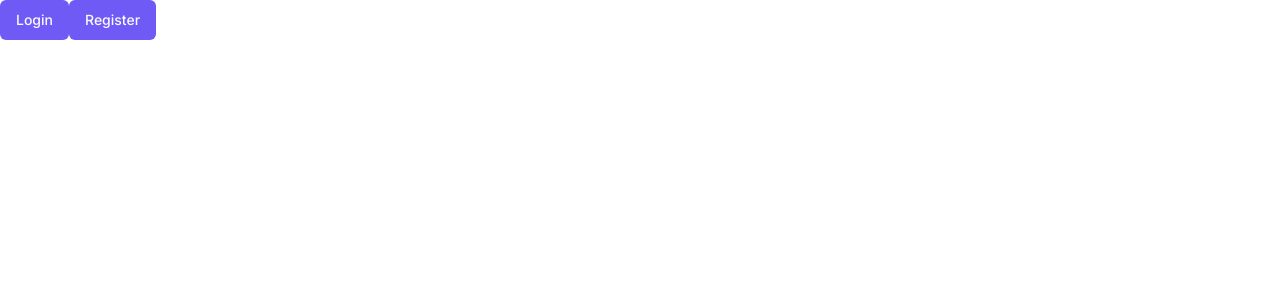
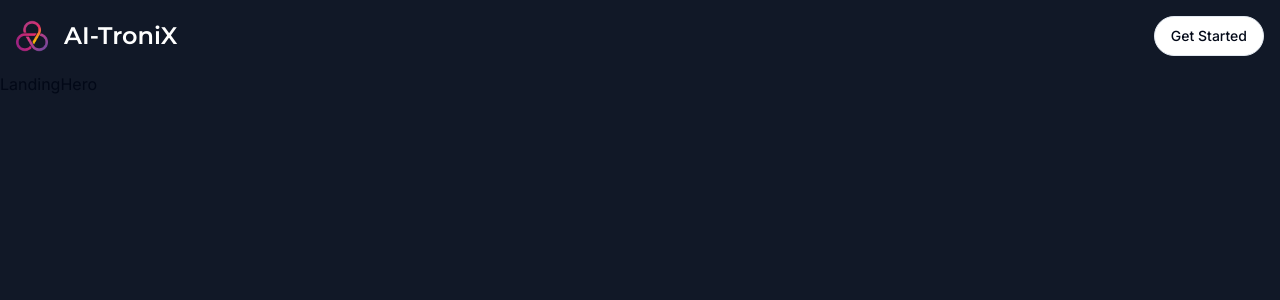
Before and after one commit to mrswastik-robot/SaaS-AI-Tronix, a Next.js app: page / in a window 1280 px wide. Shown: the top 300 px of the page. Built offline with nearby package versions, Linux system fonts and the light colour scheme; no server answers.

Commit message:
landingPage setup done , moving to hero section.

```diff
--- /dev/null
+++ b/app/(landing)/layout.tsx
@@ -0,0 +1,15 @@
+const LandingLayout = ({
+    children
+  }: {
+    children: React.ReactNode;
+  }) => {
+    return (
+      <main className="h-full bg-[#111827] overflow-auto">
+        <div className="mx-auto max-w-screen-xl h-full w-full">
+          {children}
+        </div>
+      </main>
+     );
+  }
+
+  export default LandingLayout;
--- a/app/(landing)/page.tsx
+++ b/app/(landing)/page.tsx
@@ -2,23 +2,14 @@
 import {Button} from '@/components/ui/button';
 import Link from 'next/link';
 
+import {LandingNavbar} from '@/components/landing-navbar';
+import {LandingHero} from '@/components/landing-hero';
+
 const LandingPage = () => {
     return (
-        <div>
-
-            <Link href='/sign-in'>
-                <Button>
-                    Login
-                </Button>
-            </Link>
-
-            <Link href='/sign-up'>
-                <Button>
-                    Register
-                </Button>
-            </Link>
-
-
+        <div className=' h-full'>
+            <LandingNavbar />
+            <LandingHero/>
 
         </div>
     );
--- /dev/null
+++ b/components/landing-hero.tsx
@@ -0,0 +1,7 @@
+import React from 'react'
+
+export const LandingHero = () => {
+  return (
+    <div>LandingHero</div>
+  )
+}
--- /dev/null
+++ b/components/landing-navbar.tsx
@@ -0,0 +1,35 @@
+"use client";
+
+import { Montserrat } from "next/font/google";
+import Image from "next/image"
+import Link from "next/link"
+import { useAuth } from "@clerk/nextjs";
+
+import { cn } from "@/lib/utils";
+import { Button } from "@/components/ui/button";
+
+const font = Montserrat({ weight: '600', subsets: ['latin'] });
+
+export const LandingNavbar = () => {
+  const { isSignedIn } = useAuth();
+
+  return (
+    <nav className="p-4 bg-transparent flex items-center justify-between">
+      <Link href="/" className="flex items-center">
+        <div className="relative h-8 w-8 mr-4">
+          <Image fill alt="Logo" src="/logo.png" />
+        </div>
+        <h1 className={cn("text-2xl font-bold text-white", font.className)}>
+            AI-TroniX
+        </h1>
+      </Link>
+      <div className="flex items-center gap-x-2">
+        <Link href={isSignedIn ? "/dashboard" : "/sign-up"}>
+          <Button variant="outline" className="rounded-full">
+            Get Started
+          </Button>
+        </Link>
+      </div>
+    </nav>
+  )
+}
```
